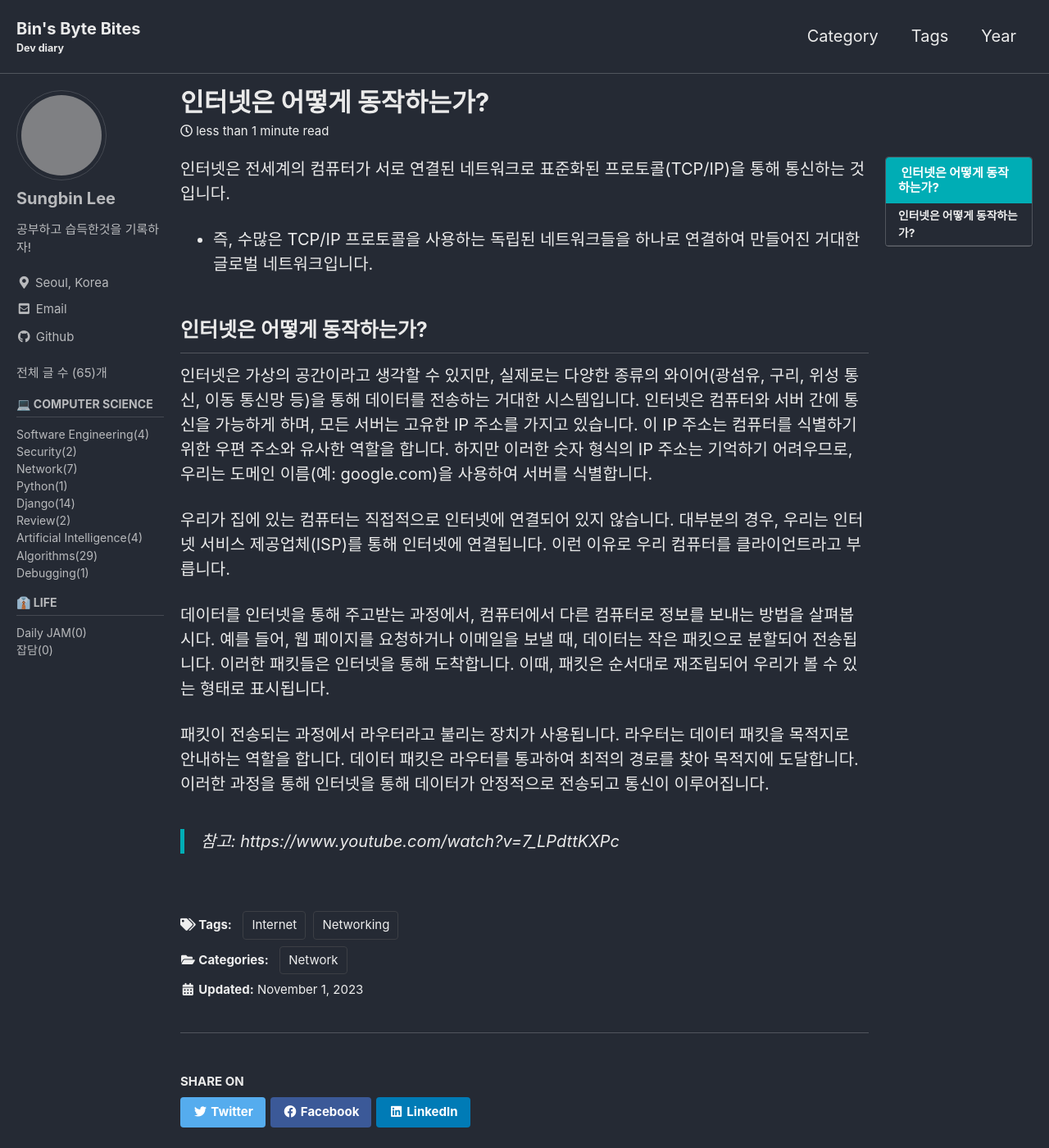
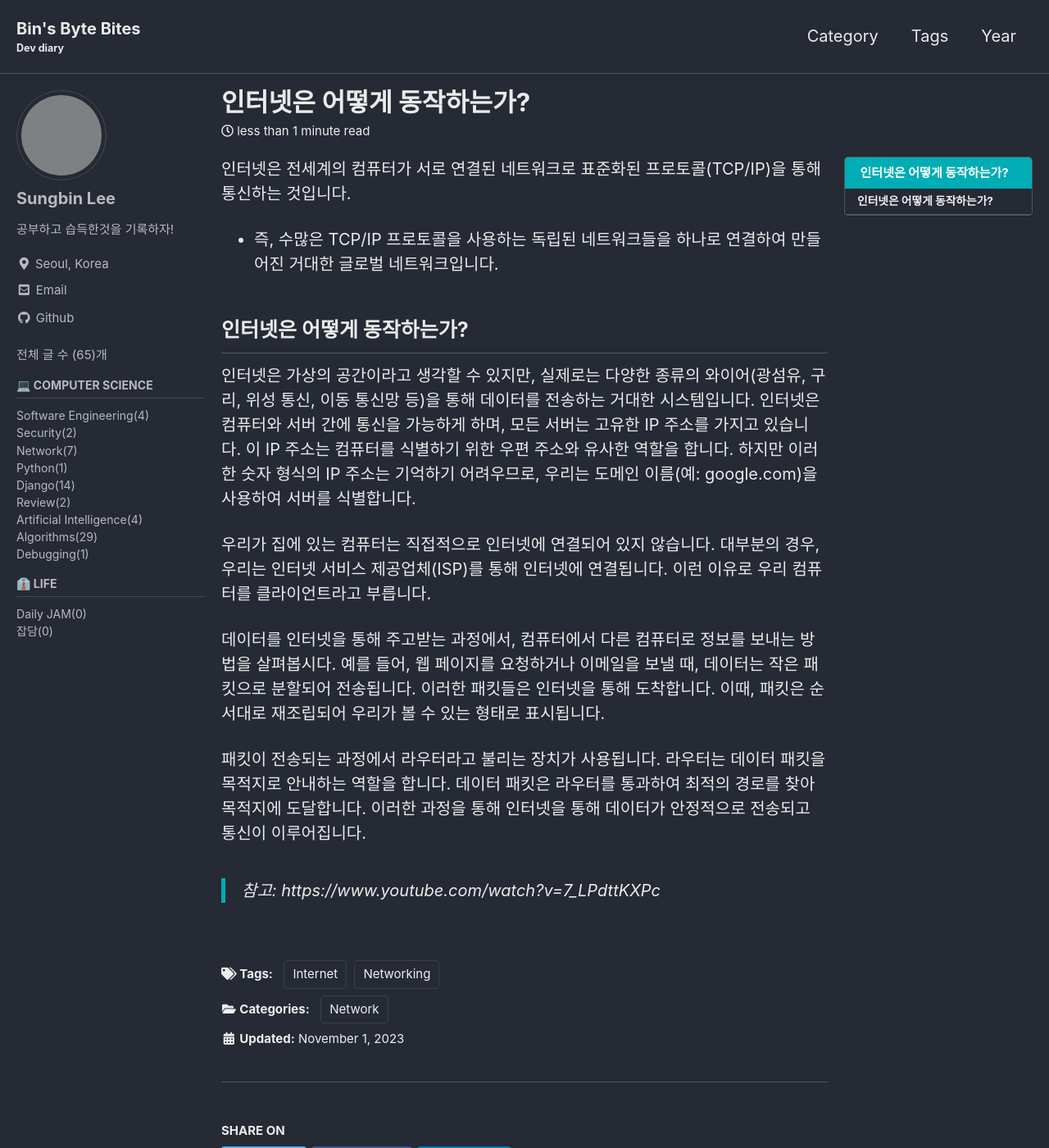
Before and after one commit to sungbinlee/tech.sungbinlee.dev, a Jekyll site: the page built from _posts/Network/2023-11-01-the-internet.md, in a window 1280 px wide and 1400 px high. Shown: the whole window at 82% size. Built offline with Jekyll 4.4.1, drawn with Linux system fonts in a browser that asks for light colours; cached includes are drawn as plain includes; comment, search, counter and statistics services are not loaded; grey boxes are pictures that could not be loaded.

Commit message:
adjust sidebar width

```diff
--- a/_sass/minimal-mistakes/_variables.scss
+++ b/_sass/minimal-mistakes/_variables.scss
@@ -156,8 +156,8 @@ $max-width: $x-large !default;
    ========================================================================== */
 
 $right-sidebar-width-narrow: 200px !default;
-$right-sidebar-width: 200px !default; // default 300px
-$right-sidebar-width-wide: 250px !default; // default 400px
+$right-sidebar-width: 250px !default; // default 300px
+$right-sidebar-width-wide: 350px !default; // default 400px
 
 /*
    Other
```
